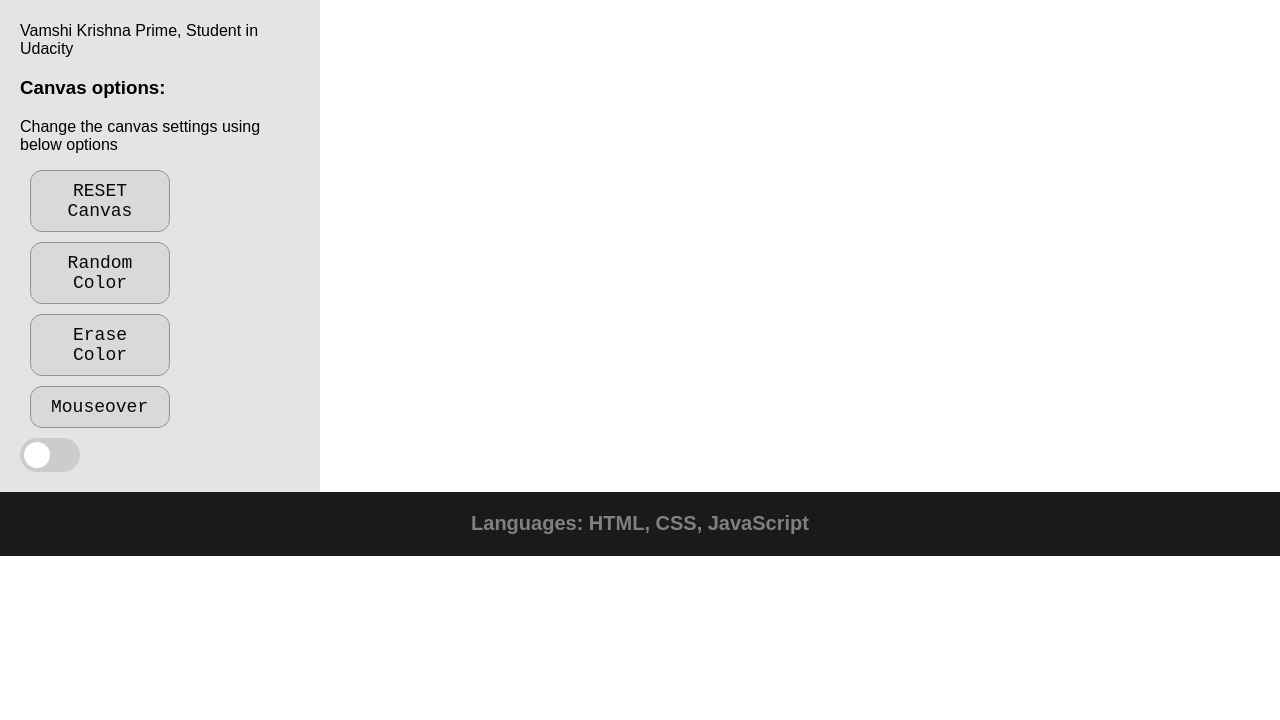
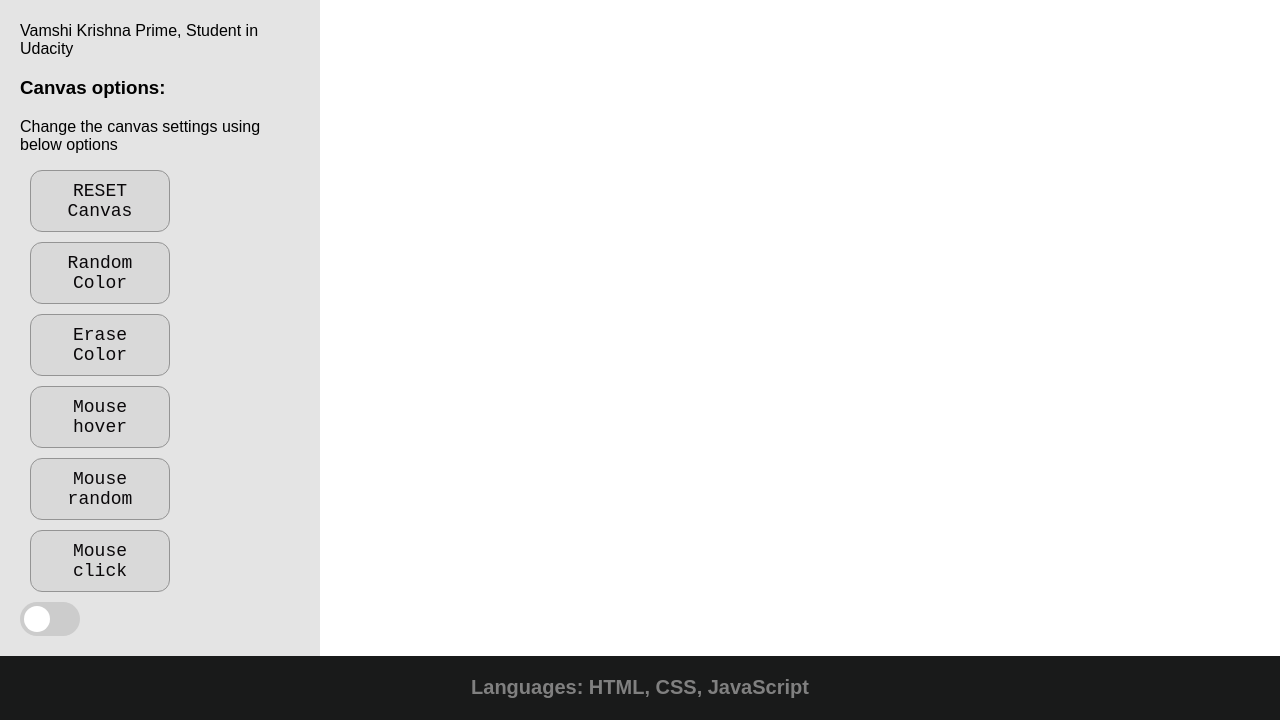
Before and after one commit to vamshi-krishna-prime/Pixel_Art_Maker, a plain HTML site: page index.html in a window 1280 px wide. Shown: the part 474-1194 px from the top of the page. Before the commit the page ends 1030 px from the top, so only its background shows below. Drawn offline with nearby package versions, Linux system fonts and the light colour scheme; a web font is replaced by a local one.

Commit message:
Update index.html

```diff
--- a/index.html
+++ b/index.html
@@ -46,7 +46,9 @@
     <button type="button" id="reset-btn" class="btn btn-lg btn-outline-danger">RESET Canvas</button>
     <button type="button" id="color-btn" class="btn btn-lg btn-outline-secondary">Random Color</button>
     <button type="button" id="gridsize-btn" class="btn btn-lg btn-outline-secondary">Erase Color</button>
-    <button type="button" id="mouse-over" class="btn btn-lg btn-outline-secondary">Mouseover</button>
+    <button type="button" id="mouse-hover" class="btn btn-lg btn-outline-secondary">Mouse hover</button>
+    <button type="button" id="mouse-hover-randomColor" class="btn btn-lg btn-outline-secondary">Mouse random</button>
+    <button type="button" id="click-effect" class="btn btn-lg btn-outline-secondary">Mouse click</button>
     <label class="switch"><input type="checkbox"><span class="slider round"></span></label>
 
   </div>
@@ -86,7 +88,7 @@
 </div>
 
 <script src="https://code.jquery.com/jquery-3.4.1.min.js"></script>
-<script src="designs.js"></script>
+<script src="designs3.js"></script>
 
   </body>
 </html>
```
